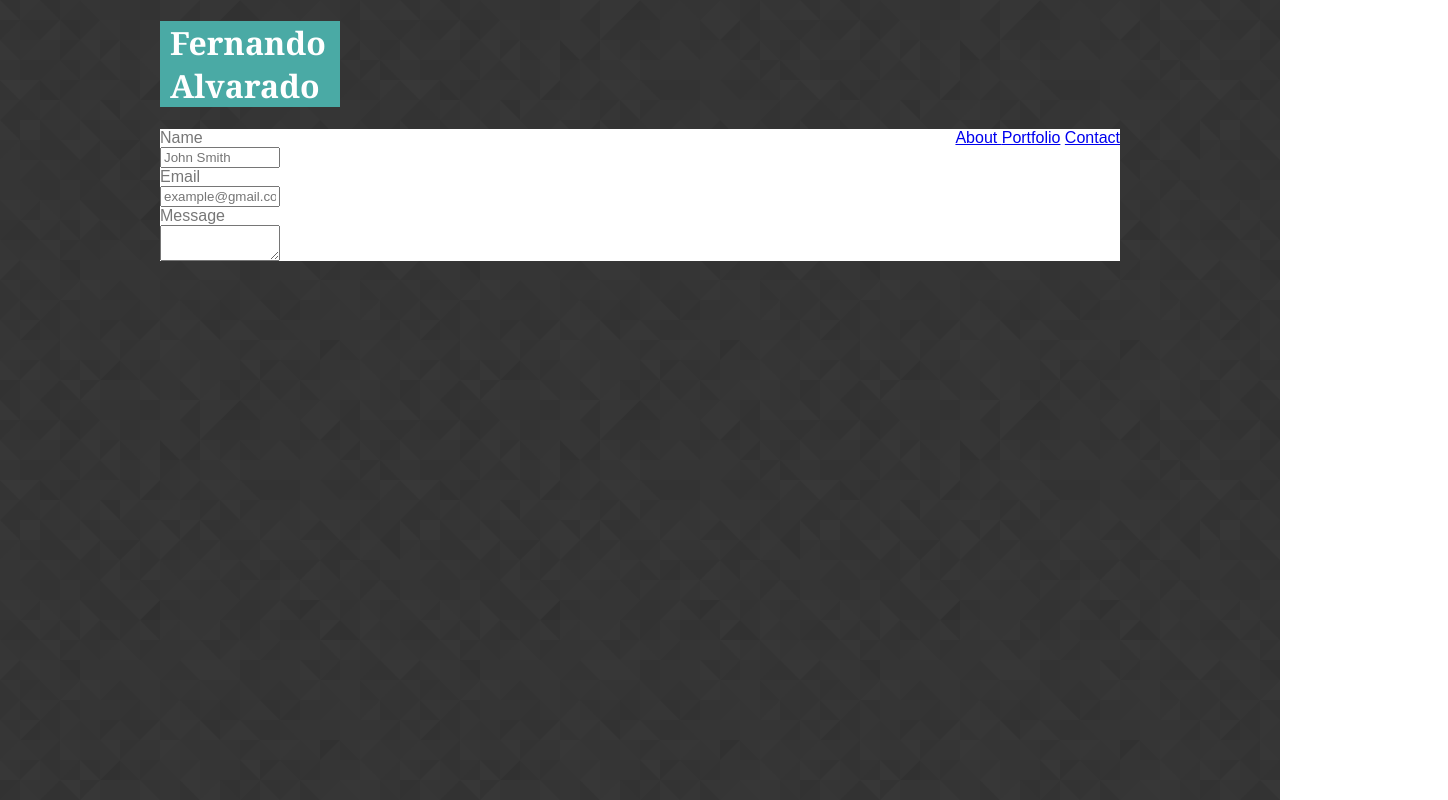
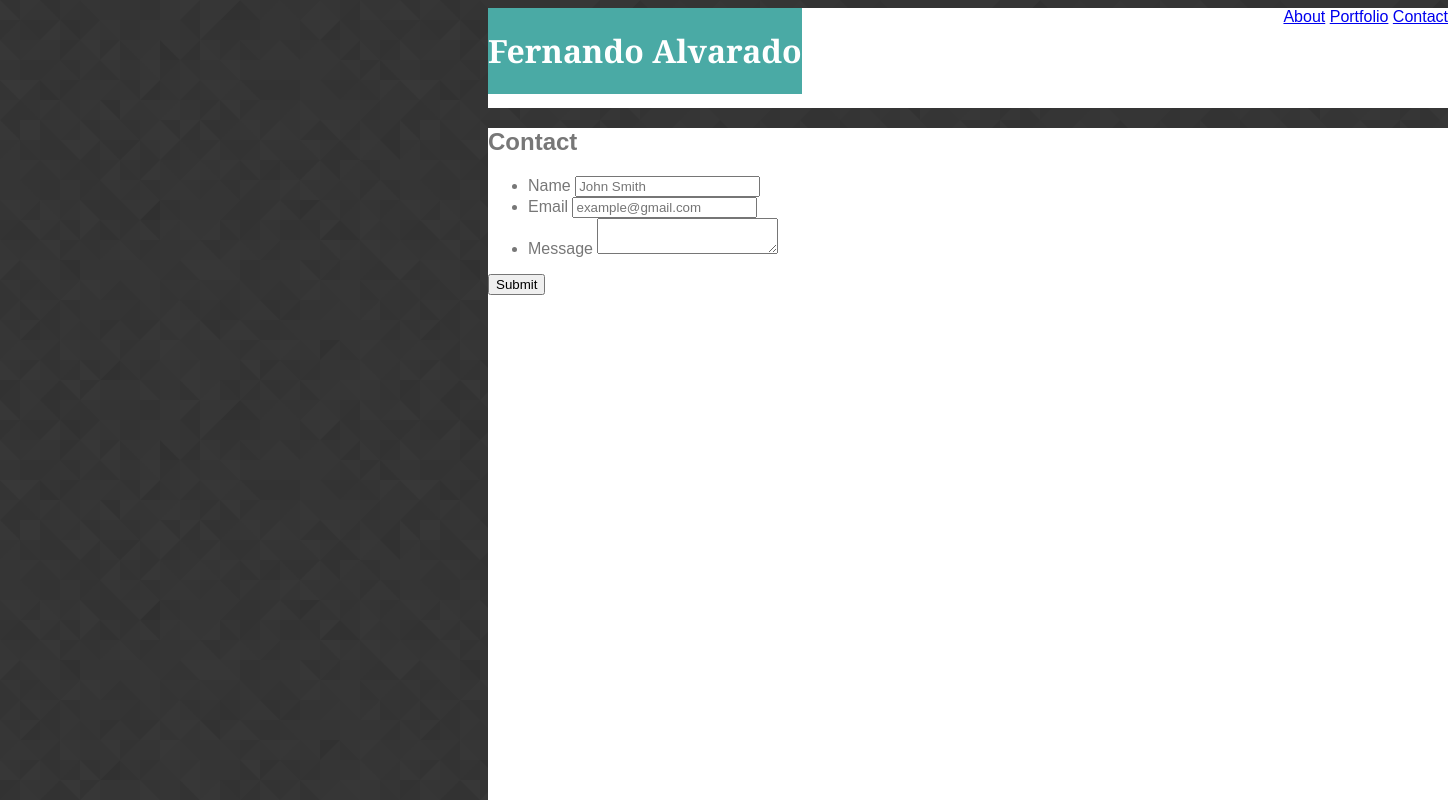
Before and after one commit to Alvarado66/Basic_Portfolio, a plain HTML site: page contact.html in a window 1280 px wide. Shown: the top 800 px of the page, 1448 px wide, since content can reach past the window. Drawn offline with Linux system fonts and the light colour scheme.

Commit message:
Refresh Site

```diff
--- a/assets/css/style.css
+++ b/assets/css/style.css
@@ -5,8 +5,6 @@ body {
     width: 960px;
     height: 960px;
     margin: auto;
-
-
 
 }
 
@@ -26,8 +24,10 @@ h1,h2,h3 {
 .MainHeader {
     background-color:#4aaaa5;
     color: white;
-    position: relative;
+    /* position: relative; */
     width: 180px;
+    /* float: left; */
+    height:100px;
 
 
 
@@ -46,6 +46,7 @@ h1,h2,h3 {
     position: relative;
     left: 10px;
     border: teal;
+    float: left;
 
 }
 
@@ -60,3 +61,7 @@ h1,h2,h3 {
     flex-direction: column;
 
 }
+
+.inline {
+    display: inline;
+}
--- /dev/null
+++ b/assets/css/style2.css
@@ -0,0 +1,66 @@
+body {
+    font-family: 'Arial', 'Helvetica Neue', Helvetica, sans-serif;
+    color: #777777;
+    background-image: url("../images/prism.png");
+}
+.main_container{
+    width: 960px;
+    height: 960px;
+    margin-left: 480px;
+    clear:both;
+    background-color: #ffffff;
+}
+img{
+    float: left;
+    width: 200px;
+    height: 200px;
+    padding-right: 25px;
+}
+
+.portfolio_images {
+    float: left;
+    width: 100%;
+    height: 200px;
+    padding-right: 25px;
+    background-color: white;
+}
+
+.short_paragraph {
+    line-height: 25px;
+    text-align: center;
+}
+.NavbarLinks{
+
+    float: right;
+    text-decoration: none;
+}
+
+.MainHeader {
+    margin-left: 480px;
+    width: 960px;
+    background-color: #ffffff;
+}
+
+.Name{
+    font-family: 'Georgia', Times, Times New Roman, serif;
+    float:left;
+    background-color:#4aaaa5;
+    color: white;
+
+}
+header{
+    background-color: #bbbbbb;
+    height:100px
+}
+
+  .contact_form {
+    width: 960px;
+    height: 960px;
+    clear:both;
+    background-color: #ffffff;
+  }
+
+.footer {
+    text-align: center;
+    font-family: 'Arial', 'Helvetica Neue', Helvetica, sans-serif;
+}
--- a/contact.html
+++ b/contact.html
@@ -2,41 +2,61 @@
 <html>
     <head>
         <Title>Fernando Alvarado</Title>
-        <link rel="stylesheet" href="assets/css/style.css">
-        <meta charset="UTF-8"
+        <link rel="stylesheet" href="assets/css/style2.css">
+        <meta charset="UTF-8">
     </head>
+
 
     <body>
 
-        <header class="MainHeader">
-            <div class="Name">
-                <h1>Fernando Alvarado</h1>
-            </div>
-
-        </header>
-
+    <header class="MainHeader">
+        <div class="Name">
+            <h1>Fernando Alvarado</h1>
+        </div>
+  <!--Links on the NavBar / Header-->
         <div class="NavbarLinks">
-            <a href="index.html">About </a>
+            <a href="index.html">About</a>
             <a href="portfolio.html">Portfolio</a>
             <a href="contact.html">Contact</a>
         </div>
 
-    <div class="container">
-    <form class="feedBackForm">
-        <label for="enter_name">Name</label>
+    </header>
 
-        <input type="text" placeholder="John Smith">
+    <div class="main_container">
+        <section class="main_section">
+        <h1>Contact</h1>
 
-        <label for="enter_email">Email</label>
 
-        <input type="email" placeholder="example@gmail.com">
+        <form class="contact_form">
+            <ul>
+            <li>
+                <label for="name">Name</label>
+                <input type="text" name="name" placeholder="John Smith"/>
+            </li>
+            <li>
+                <label for="email">Email</label>
+                <input type="email" name="email" placeholder="example@gmail.com"/>
+            </li>
+            <li>
+                <label for="message">Message</label>
+                <textarea  name="message" ></textarea>
+            </li>
+            </ul>
+            <input type="submit">
+        </form>
 
-        <label for="new_message">Message</label>
+        </section>
 
-        <textarea>
 
-        </textarea>
-    </form>
+
+
+
+
+        <div>
+            <h3>
+                <div class="footer">Copyright &copy</div>
+            </h3>
+        </div>
     </div>
-    </body>
+</body>
 </html>
```
Also changed, not shown: index.html (+10 -13 lines), portfolio.html (+9 -7 lines), 1 other file.
